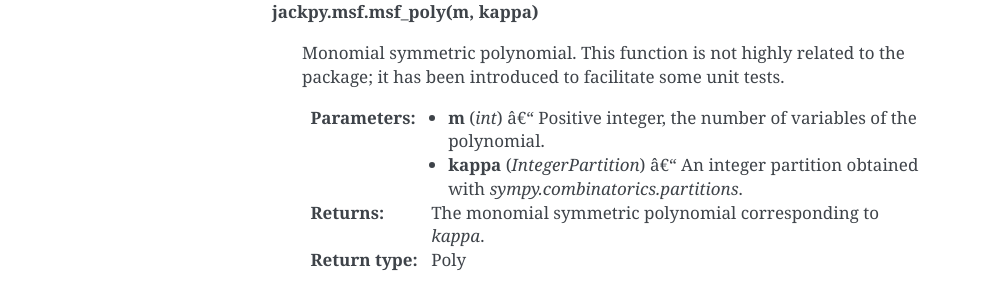
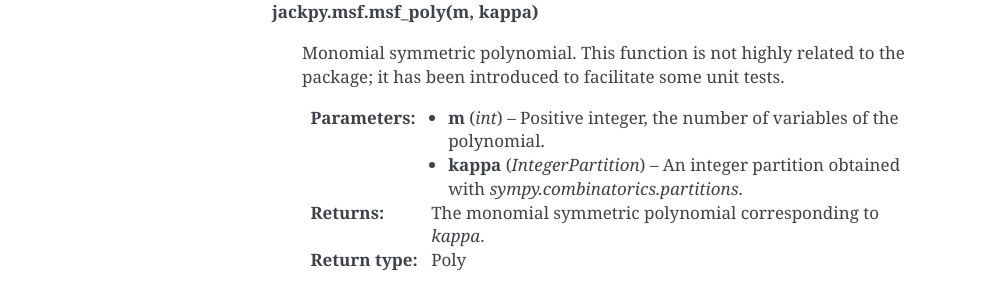
Before and after one commit to stla/jackpy, a Sphinx documentation site: the page built from docs/index.rst, in a window 1280 px wide. Shown: the part 1958-2258 px from the top of the page, without its empty margins (148-1141 px from the left). Built offline with Sphinx 7.4.7, drawn with Linux system fonts in a browser that asks for light colours.

```diff
--- a/docs/index.rst
+++ b/docs/index.rst
@@ -133,10 +133,10 @@ Indices and tables
    tests.
 
    :Parameters:
-      *  **m** (*int*) â€“ Positive integer, the number of variables of
+      *  **m** (*int*) – Positive integer, the number of variables of
          the polynomial.
 
-      *  **kappa** (*IntegerPartition*) â€“ An integer partition
+      *  **kappa** (*IntegerPartition*) – An integer partition
          obtained with *sympy.combinatorics.partitions*.
 
    :Returns:
```
